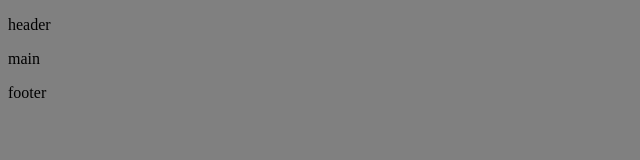
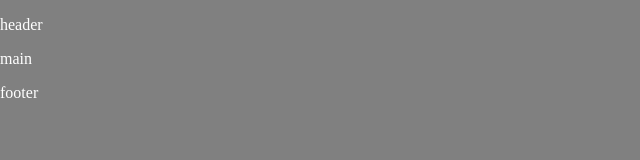
Before and after one commit to juanrabaro/ut6-diw-dise-o2D-sonido-y-video, a website built with Parcel: page src/index.html in a window 1280 px wide. Shown: the whole page, without its empty margins (0-640 px from the left). Built offline with nearby package versions, Linux system fonts and the light colour scheme.

Commit message:
otro cambio

```diff
--- a/package.json
+++ b/package.json
@@ -1,5 +1,5 @@
 {
-  "name": "proyecto",
+  "name": "proyecto-2d",
   "source": "src/index.html",
   "scripts": {
     "start": "parcel",
--- a/src/assets/sass/main.scss
+++ b/src/assets/sass/main.scss
@@ -1,3 +1,10 @@
+* {
+    box-sizing: border-box;
+    color: white;
+}
+
 body {
+    margin: 0px;
+    width: 100%;
     background-color: grey;
 }
```
Also changed, not shown: 2 other files.
